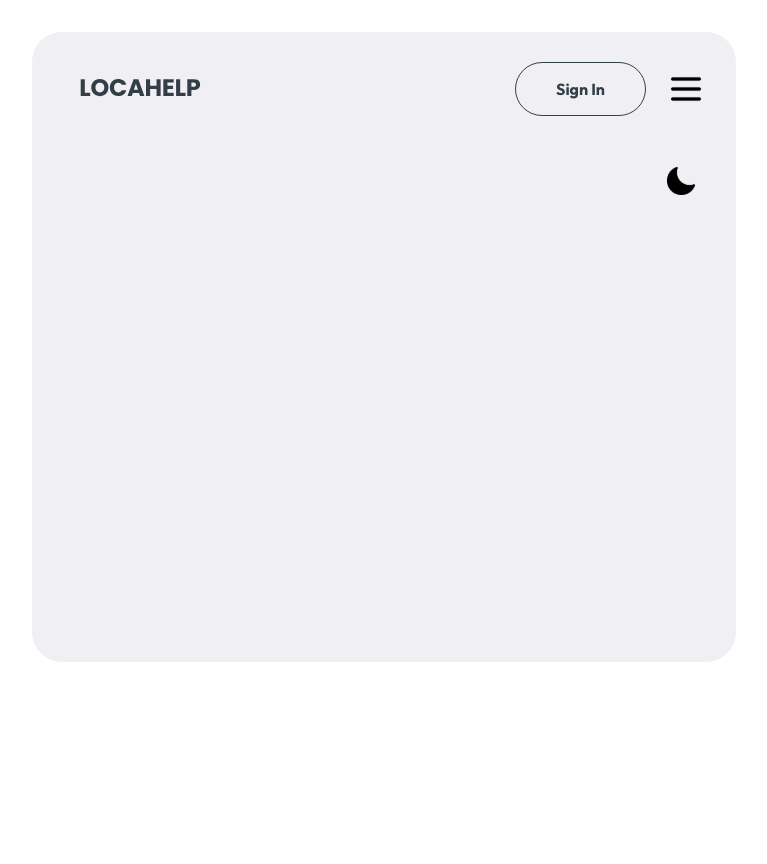
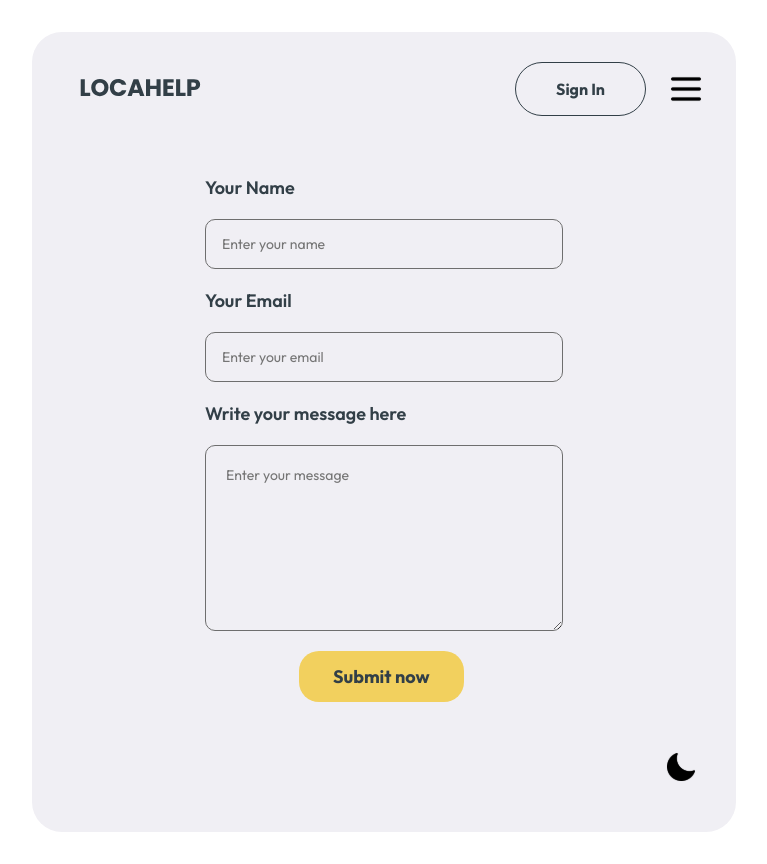
Before and after one commit to Serhii2009/locahelp, a React (Vite) app: page /support in a window 1280 px wide. Shown: the whole page, without its empty margins (256-1023 px from the left). Before the commit the page ends 800 px from the top, so only its background shows below. Built offline with nearby package versions, Linux system fonts and the light colour scheme.

Commit message:
added support

```diff
--- a/package.json
+++ b/package.json
@@ -12,7 +12,8 @@
   "dependencies": {
     "react": "^18.3.1",
     "react-dom": "^18.3.1",
-    "react-router-dom": "^6.26.0"
+    "react-router-dom": "^6.26.0",
+    "react-toastify": "^10.0.5"
   },
   "devDependencies": {
     "@types/react": "^18.3.3",
--- a/src/App.jsx
+++ b/src/App.jsx
@@ -6,9 +6,13 @@ import BestOpportunities from './pages/BestOpportunities/BestOpportunities'
 import Support from './pages/Support/Support'
 import RelaxingGame from './pages/RelaxingGame/RelaxingGame'
 
+import { ToastContainer } from 'react-toastify'
+import 'react-toastify/dist/ReactToastify.css'
+
 const App = () => {
   return (
     <div>
+      <ToastContainer />
       <Router>
         <Routes>
           <Route path="/" element={<HomePage />} />
--- /dev/null
+++ b/src/components/SupportForm/SupportForm.css
@@ -0,0 +1,106 @@
+:root {
+  --grey-color: #323f47;
+  --white-color: #f0eff4;
+  --black-color: #6e6e6e;
+  --sent-color: #f2d05e;
+}
+
+.dark-theme {
+  --grey-color: #ffffff;
+  --white-color: #323f47;
+  --black-color: #ffffff;
+  --sent-color: #ae7a26;
+}
+
+.contact-right {
+  display: flex;
+  flex-direction: column;
+  align-items: start;
+  gap: 20px;
+  margin: 80px 42px 31px 30px;
+}
+
+.contact-right label {
+  color: var(--grey-color);
+  font-size: 18px;
+  font-weight: 600;
+}
+
+.contact-right input {
+  border: 1.4px solid var(--black-color);
+  width: 270px;
+  height: 50px;
+  padding-left: 16px;
+  border-radius: 10px;
+  background-color: var(--white-color);
+  color: var(--grey-color);
+  font-family: Outfit;
+  font-size: 14px;
+}
+
+.contact-right textarea {
+  width: 270px;
+  border: 1.4px solid var(--black-color);
+  padding: 20px;
+  border-radius: 10px;
+  background: var(--white-color);
+  color: var(--grey-color);
+  font-family: Outfit;
+  font-size: 14px;
+}
+
+.contact-submit {
+  border: none;
+  color: var(--grey-color);
+  border-radius: 20px;
+  background-color: var(--sent-color);
+  font-size: 18px;
+  padding: 14px 34px;
+  font-weight: 700;
+  cursor: pointer;
+  transition: 0.3s;
+  margin-left: 54px;
+}
+
+.contact-submit:hover {
+  transform: scale(1.1);
+  transition: 0.3s;
+}
+
+@media only screen and (min-width: 768px) {
+  .contact-right {
+    margin: 60px 173px 21px 173px;
+  }
+
+  .contact-right input {
+    width: 358px;
+    height: 50px;
+  }
+  .contact-right textarea {
+    width: 358px;
+  }
+  .contact-submit {
+    margin-left: 94px;
+  }
+}
+
+@media only screen and (min-width: 1440px) {
+  .contact-right {
+    gap: 16px;
+  }
+  .contact-right {
+    margin-left: 436px;
+    margin-top: 30px;
+  }
+
+  .contact-right input {
+    width: 505px;
+    height: 50px;
+  }
+  .contact-right textarea {
+    width: 506px;
+  }
+  .contact-submit {
+    margin-left: 160px;
+  }
+}
--- /dev/null
+++ b/src/components/SupportForm/SupportForm.jsx
@@ -0,0 +1,53 @@
+import './SupportForm.css'
+import { toast } from 'react-toastify'
+
+const SupportForm = () => {
+  const onSubmit = async (event) => {
+    event.preventDefault()
+    const formData = new FormData(event.target)
+
+    formData.append('access_key', '6744e5c5-7336-47ee-80c4-8c5b6b27ecd5')
+
+    const object = Object.fromEntries(formData)
+    const json = JSON.stringify(object)
+
+    const res = await fetch('https://api.web3forms.com/submit', {
+      method: 'POST',
+      headers: {
+        'Content-Type': 'application/json',
+        Accept: 'application/json',
+      },
+      body: json,
+    }).then((res) => res.json())
+
+    if (res.success) {
+      toast.success(res.message)
+    } else {
+      toast.error('There was an error submitting the form.')
+    }
+  }
+
+  return (
+    <div className="support-form">
+      <form onSubmit={onSubmit} className="contact-right">
+        <label htmlFor="">Your Name</label>
+        <input type="text" placeholder="Enter your name" name="name" />
+
+        <label htmlFor="">Your Email</label>
+        <input type="email" placeholder="Enter your email" name="email" />
+
+        <label htmlFor="">Write your message here</label>
+        <textarea
+          name="message"
+          rows="8"
+          placeholder="Enter your message"
+        ></textarea>
+        <button type="submit" className="contact-submit">
+          Submit now
+        </button>
+      </form>
+    </div>
+  )
+}
+
+export default SupportForm
--- a/src/pages/AboutUs/AboutUs.css
+++ b/src/pages/AboutUs/AboutUs.css
@@ -6,13 +6,13 @@
   --fone-color: #323f47;
 }
 
-.generalStaticBack {
+.generalStaticBack-us {
   padding: 16px 0;
   margin: 0 auto;
   max-width: 343px;
 }
 
-.background-box {
+.background-box-us {
   border-radius: 30px;
   background-color: var(--fone-color);
 
@@ -22,48 +22,48 @@
 
 /* ------------ */
 
-.background-static-img img {
+.background-static-img-us img {
   margin-top: 80px;
   margin-left: 277px;
   width: 30px;
   height: 30px;
 }
 
-.background-static-img img:hover {
+.background-static-img-us img:hover {
   transform: scale(1.04);
   transition: 0.3s;
   cursor: pointer;
 }
 
 @media only screen and (min-width: 768px) {
-  .generalStaticBack {
+  .generalStaticBack-us {
     padding: 32px 0;
     max-width: 704px;
   }
 
-  .background-box {
+  .background-box-us {
     width: 704px;
     height: 630px;
   }
 
-  .background-static-img img {
+  .background-static-img-us img {
     margin-top: 50px;
     margin-left: 634px;
   }
 }
 @media only screen and (min-width: 1440px) {
-  .generalStaticBack {
+  .generalStaticBack-us {
     display: flex;
     gap: 32px;
     max-width: 1376px;
   }
 
-  .background-box {
+  .background-box-us {
     width: 1376px;
     height: 664px;
   }
 
-  .background-static-img img {
+  .background-static-img-us img {
     margin-top: -64px;
     margin-left: 1306px;
   }
--- a/src/pages/AboutUs/AboutUs.jsx
+++ b/src/pages/AboutUs/AboutUs.jsx
@@ -28,11 +28,11 @@ const AboutUs = () => {
   }
 
   return (
-    <div className="generalStaticBack">
-      <div className="background-box">
+    <div className="generalStaticBack-us">
+      <div className="background-box-us">
         <NavBar />
         <Info />
-        <div className="background-static-img">
+        <div className="background-static-img-us">
           <img
             src={assets.moon}
             alt="moon"
--- a/src/pages/Support/Support.css
+++ b/src/pages/Support/Support.css
@@ -0,0 +1,70 @@
+:root {
+  --fone-color: #f0eff4;
+}
+
+.dark-theme {
+  --fone-color: #323f47;
+}
+
+.generalStaticBack {
+  padding: 16px 0;
+  margin: 0 auto;
+  max-width: 343px;
+}
+
+.background-box {
+  border-radius: 30px;
+  background-color: var(--fone-color);
+
+  width: 343px;
+  height: 770px;
+}
+
+/* ------------ */
+
+.background-static-img img {
+  /* margin-top: 50px; */
+  margin-left: 277px;
+  width: 30px;
+  height: 30px;
+}
+
+.background-static-img img:hover {
+  transform: scale(1.04);
+  transition: 0.3s;
+  cursor: pointer;
+}
+
+@media only screen and (min-width: 768px) {
+  .generalStaticBack {
+    padding: 32px 0;
+    max-width: 704px;
+  }
+
+  .background-box {
+    width: 704px;
+    height: 800px;
+  }
+
+  .background-static-img img {
+    margin-top: 50px;
+    margin-left: 634px;
+  }
+}
+@media only screen and (min-width: 1440px) {
+  .generalStaticBack {
+    display: flex;
+    gap: 32px;
+    max-width: 1376px;
+  }
+
+  .background-box {
+    width: 1376px;
+    height: 664px;
+  }
+
+  .background-static-img img {
+    margin-top: -84px;
+    margin-left: 1306px;
+  }
+}
--- a/src/pages/Support/Support.jsx
+++ b/src/pages/Support/Support.jsx
@@ -1,10 +1,58 @@
-import Background from '../../components/Background/Background'
 import './Support.css'
+import { useEffect, useState } from 'react'
+import NavBar from '../../components/NavBar/NavBar'
+import { assets } from '../../assets/assets'
+import SupportForm from '../../components/SupportForm/SupportForm'
 
 const Support = () => {
+  const [isDarkTheme, setIsDarkTheme] = useState(false)
+
+  useEffect(() => {
+    const savedTheme = localStorage.getItem('theme')
+    if (savedTheme === 'dark') {
+      setIsDarkTheme(true)
+      document.documentElement.classList.add('dark-theme')
+    }
+  }, [])
+
+  const toggleTheme = () => {
+    const newTheme = !isDarkTheme
+    setIsDarkTheme(newTheme)
+    if (newTheme) {
+      document.documentElement.classList.add('dark-theme')
+      localStorage.setItem('theme', 'dark')
+    } else {
+      document.documentElement.classList.remove('dark-theme')
+      localStorage.setItem('theme', 'light')
+    }
+  }
+
   return (
-    <div>
-      <Background />
+    <div className="generalStaticBack">
+      <div className="background-box">
+        <NavBar />
+        <SupportForm />
+        <div className="background-static-img">
+          <img
+            src={assets.moon}
+            alt="moon"
+            onClick={toggleTheme}
+            style={{
+              cursor: 'pointer',
+              display: isDarkTheme ? 'none' : 'block',
+            }}
+          />
+          <img
+            src={assets.sun}
+            alt="sun"
+            onClick={toggleTheme}
+            style={{
+              cursor: 'pointer',
+              display: isDarkTheme ? 'block' : 'none',
+            }}
+          />
+        </div>
+      </div>
     </div>
   )
 }
```
Also changed, not shown: 1 other file (tests, documents, lock files or other folders).
